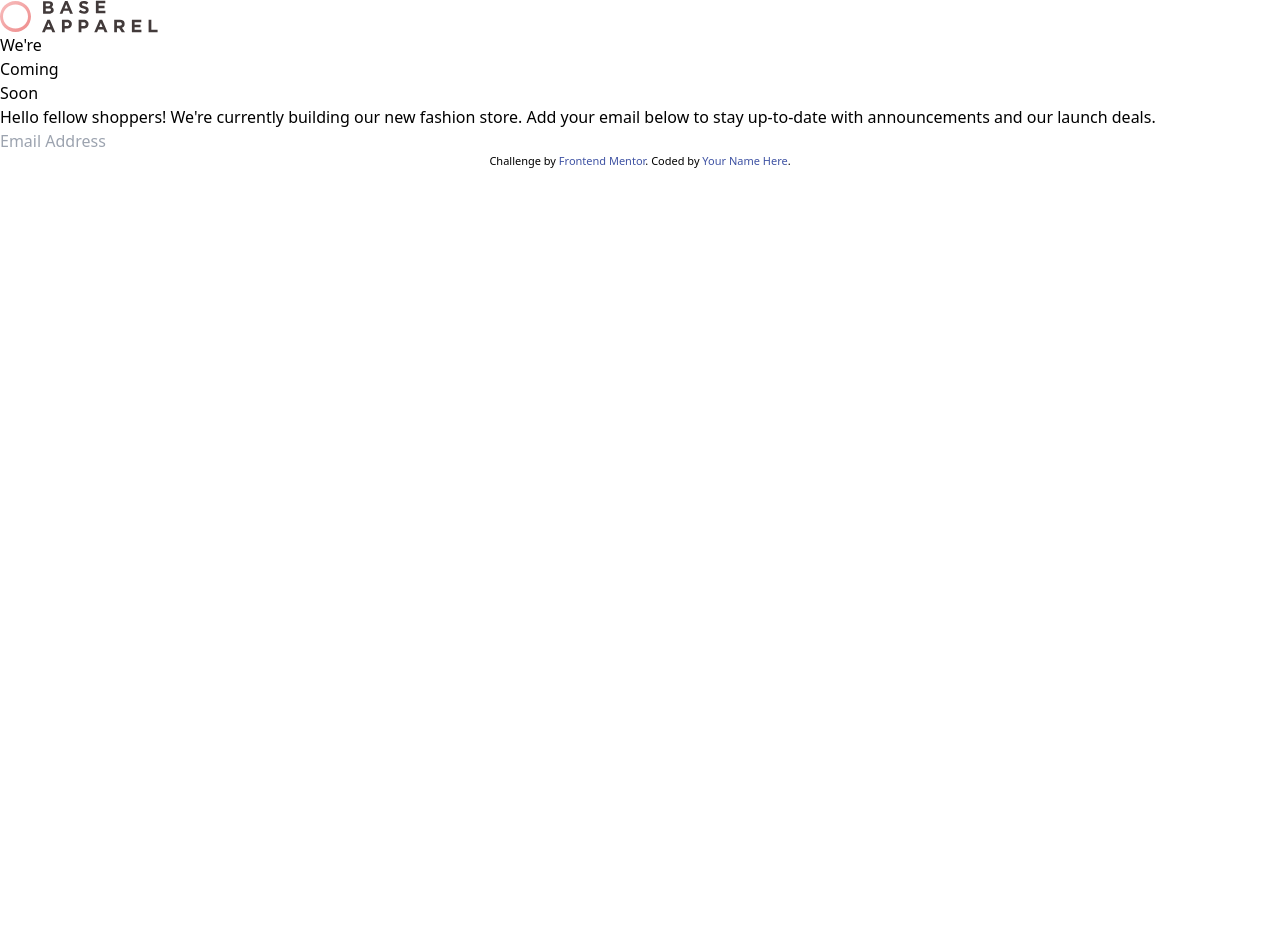
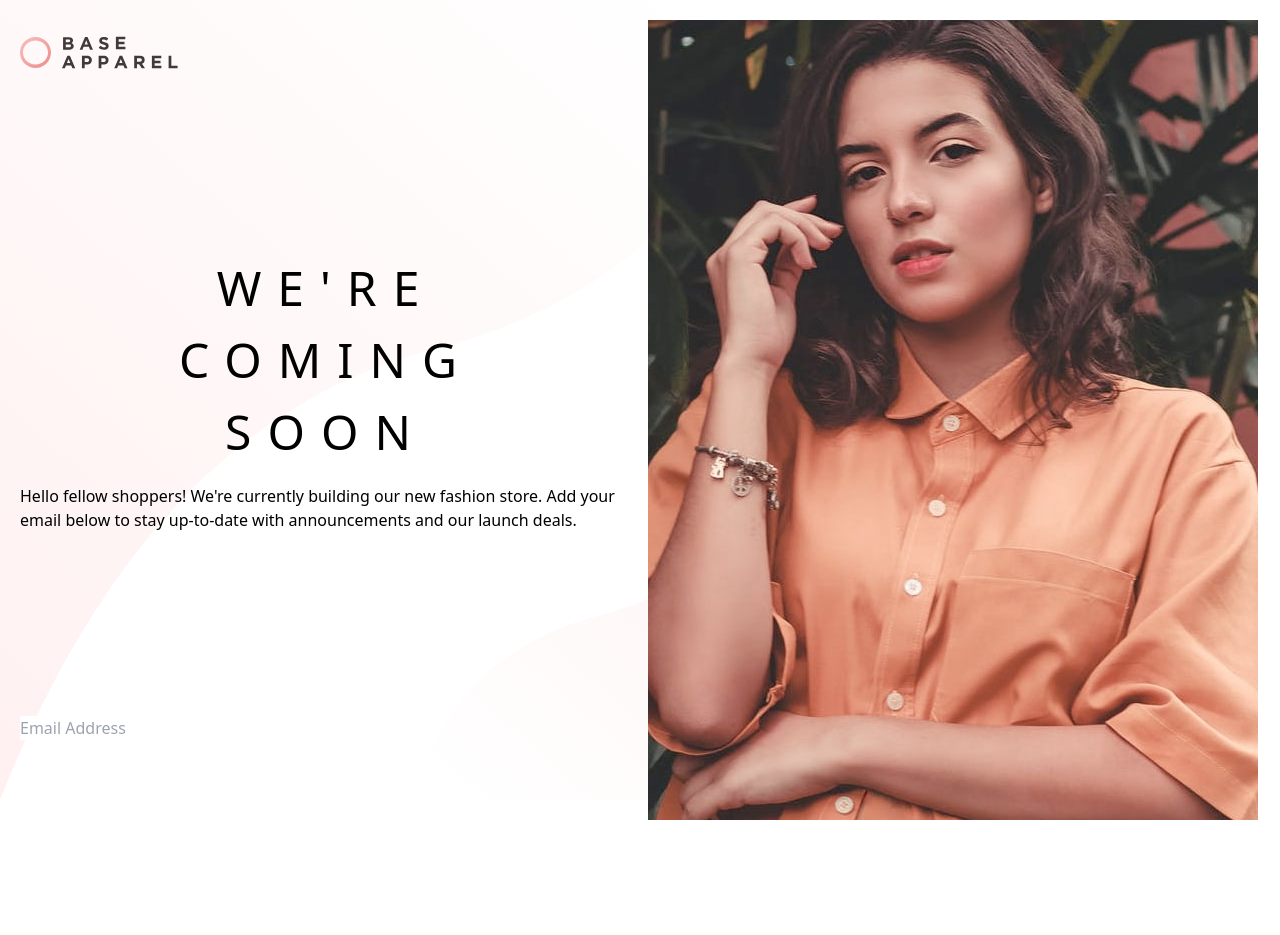
Before and after one commit to okutewonah/fm-base-apparel, a website: page index.html in a window 1280 px wide. Shown: the top 935 px of the page. Before the commit the page ends 800 px from the top, so only its background shows below. Drawn offline with Linux system fonts and the light colour scheme.

Commit message:
background images in tailwindcss

```diff
--- a/index.html
+++ b/index.html
@@ -27,9 +27,13 @@
     </style>
   </head>
   <body>
-    <main>
-      <div>
-        <div>
+    <main
+      class="min-h-screen flex justify-center bg-pattern-desktop bg-no-repeat"
+    >
+      <div
+        class="flex flex-col justify-center m-5 md:grid md:grid-rows-4 md:grid-cols-2 md:gap-4"
+      >
+        <div class="flex my-4">
           <svg xmlns="http://www.w3.org/2000/svg" width="158" height="33">
             <defs>
               <linearGradient id="a" x1="0%" y1="0%" y2="100%">
@@ -51,8 +55,10 @@
             </g>
           </svg>
         </div>
-        <div></div>
-        <div>
+        <div
+          class="md:row-span-4 bg-hero-mobile md:bg-hero-desktop bg-no-repeat h-full"
+        ></div>
+        <div class="text-[3rem] text-center uppercase tracking-[1rem]">
           <p>We're</p>
           <p>Coming</p>
           <p>Soon</p>
--- a/tailwind.config.js
+++ b/tailwind.config.js
@@ -2,7 +2,13 @@
 module.exports = {
   content: ["./**/*.{html,js}"],
   theme: {
-    extend: {},
+    extend: {
+      backgroundImage: {
+        "hero-mobile": "url('/images/hero-mobile.jpg')",
+        "hero-desktop": "url('/images/hero-desktop.jpg')",
+        "pattern-desktop": "url('/images/bg-pattern-desktop.svg')",
+      },
+    },
   },
   plugins: [],
 };
```
Also changed, not shown: src/style.css.
